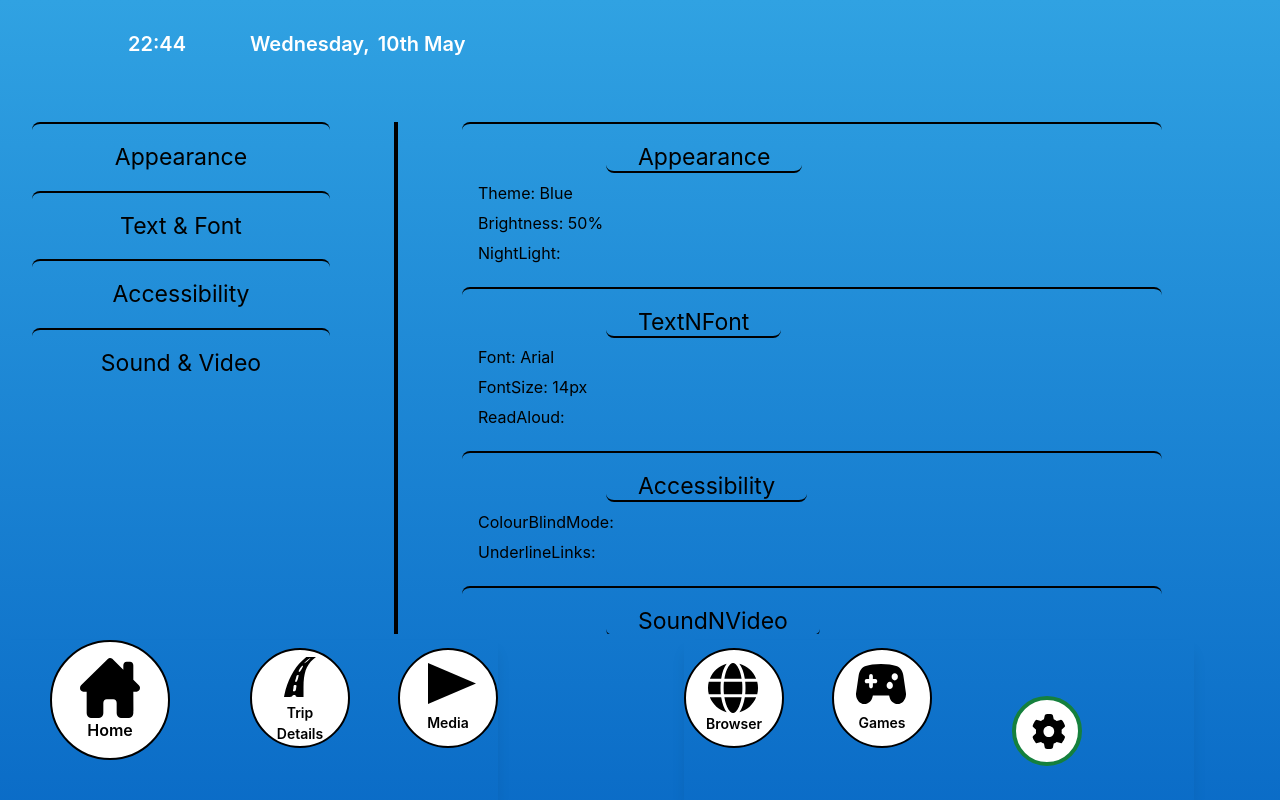
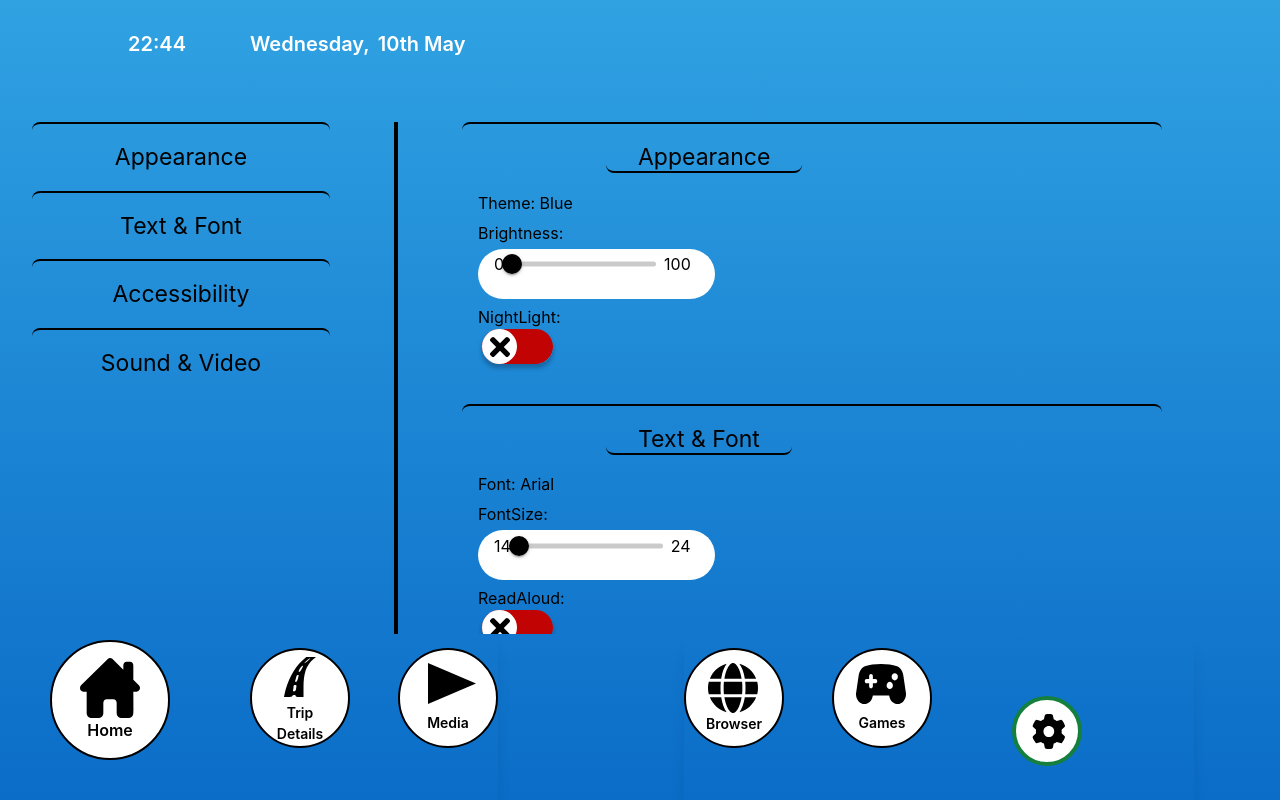
Before and after one commit to jnluis/BatalhaBus, a React (Create React App) app: page /settings in a window 1280 px wide. Built offline with nearby package versions, Linux system fonts and the light colour scheme.

Commit message:
Add Slider and Button Support

```diff
--- a/src/pages/settings/settingsPage.jsx
+++ b/src/pages/settings/settingsPage.jsx
@@ -1,70 +1,37 @@
-import React from "react";
+import React, { useState } from "react";
 import NavbarTitles from "./components/navbarTitles";
 import Settings from "./components/settings";
 import Navbar from "./components/navbar.jsx";
-import Off from "./components/Icons/Off.jsx";
-import On from "./components/Icons/On.jsx";
+import Switch from "./components/Switch";
+import SettingsSlider from "./components/SettingsSlider";
 
 function SettingsPage() {
   const values = {
     Appearance: {
       Theme: "Blue",
-      Brightness: "50%",
-      NightLight: <Off />,
+      Brightness: (
+        <SettingsSlider minLabel="0" maxLabel="100" ariaLabel="brightness" />
+      ),
+      NightLight: <Switch isOn={false} />,
     },
     TextNFont: {
       Font: "Arial",
-      FontSize: "14px",
-      ReadAloud: <Off />,
+      FontSize: (
+        <SettingsSlider minLabel="14" maxLabel="24" ariaLabel="FontSize" />
+      ),
+      ReadAloud: <Switch isOn={false} />,
     },
     Accessibility: {
-      ColourBlindMode: <Off />,
-      UnderlineLinks: <On />,
+      ColourBlindMode: <Switch isOn={false} />,
+      UnderlineLinks: <Switch isOn={true} />,
     },
     SoundNVideo: {
-      Volume: "50%",
-      Mute: <Off />,
-      AutoPlay: <Off />,
+      Volume: <SettingsSlider minLabel="0" maxLabel="100" ariaLabel="Volume" />,
+      Mute: <Switch isOn={false} />,
+      AutoPlay: <Switch isOn={false} />,
       OutputDevice: "Speakers",
     },
   };
-
-  const settingsCategories = [];
-  Object.keys(values).forEach((category, index) => {
-    const settings = [];
-    Object.entries(values[category]).forEach(([setting, value], index) => {
-      if (typeof value === "string") {
-        settings.push(
-          <div key={index} className="my-1.5">
-            <span>{setting}: </span>
-            <span>{value}</span>
-          </div>
-        );
-      } else {
-        settings.push(
-          <div key={index} className="my-1.5">
-            <span>{setting}: </span>
-            <span>{value.Now}</span>
-          </div>
-        );
-      }
-    });
-
-    settingsCategories.push(
-      <div
-        key={index}
-        className="text-black p-4 rounded-lg border-t-2 border-black"
-      >
-        <span
-          className="mx-32 px-8 mb-16 rounded-lg border-b-2 border-black"
-          style={{ fontSize: "23px" }}
-        >
-          {category}
-        </span>
-        <span className="my-4">{settings}</span>
-      </div>
-    );
-  });
 
   return (
     <div className="w-full h-full flex flex-col">
@@ -80,7 +47,27 @@ function SettingsPage() {
           />
         </div>
         <div className="basis-2/3 flex-nowrap pl-16 pr-8 overflow-auto">
-          {settingsCategories}
+          {Object.entries(values).map(([category, settings], index) => (
+            <div
+              key={index}
+              className="text-black p-4 rounded-lg border-t-2 border-black"
+            >
+              <span
+                className="mx-32 px-8 mb-16 rounded-lg border-b-2 border-black"
+                style={{ fontSize: "23px" }}
+              >
+                {category.replace("N", " & ")}
+              </span>
+              <div className="my-4">
+                {Object.entries(settings).map(([setting, value], index) => (
+                  <div key={index} className="my-1.5">
+                    <span>{setting}: </span>
+                    {typeof value === "string" ? <span>{value}</span> : value}
+                  </div>
+                ))}
+              </div>
+            </div>
+          ))}
         </div>
       </div>
     </div>
```
